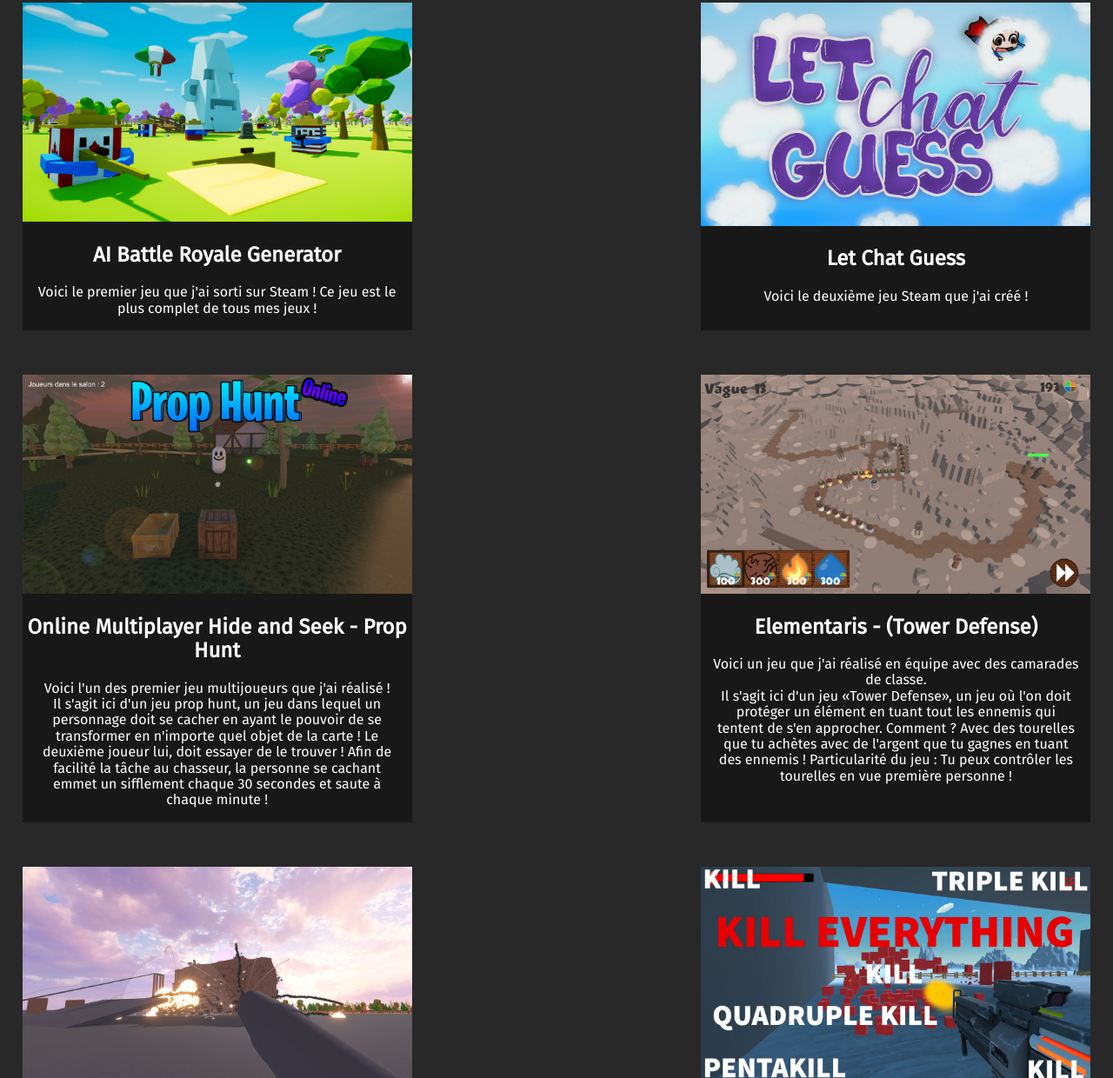
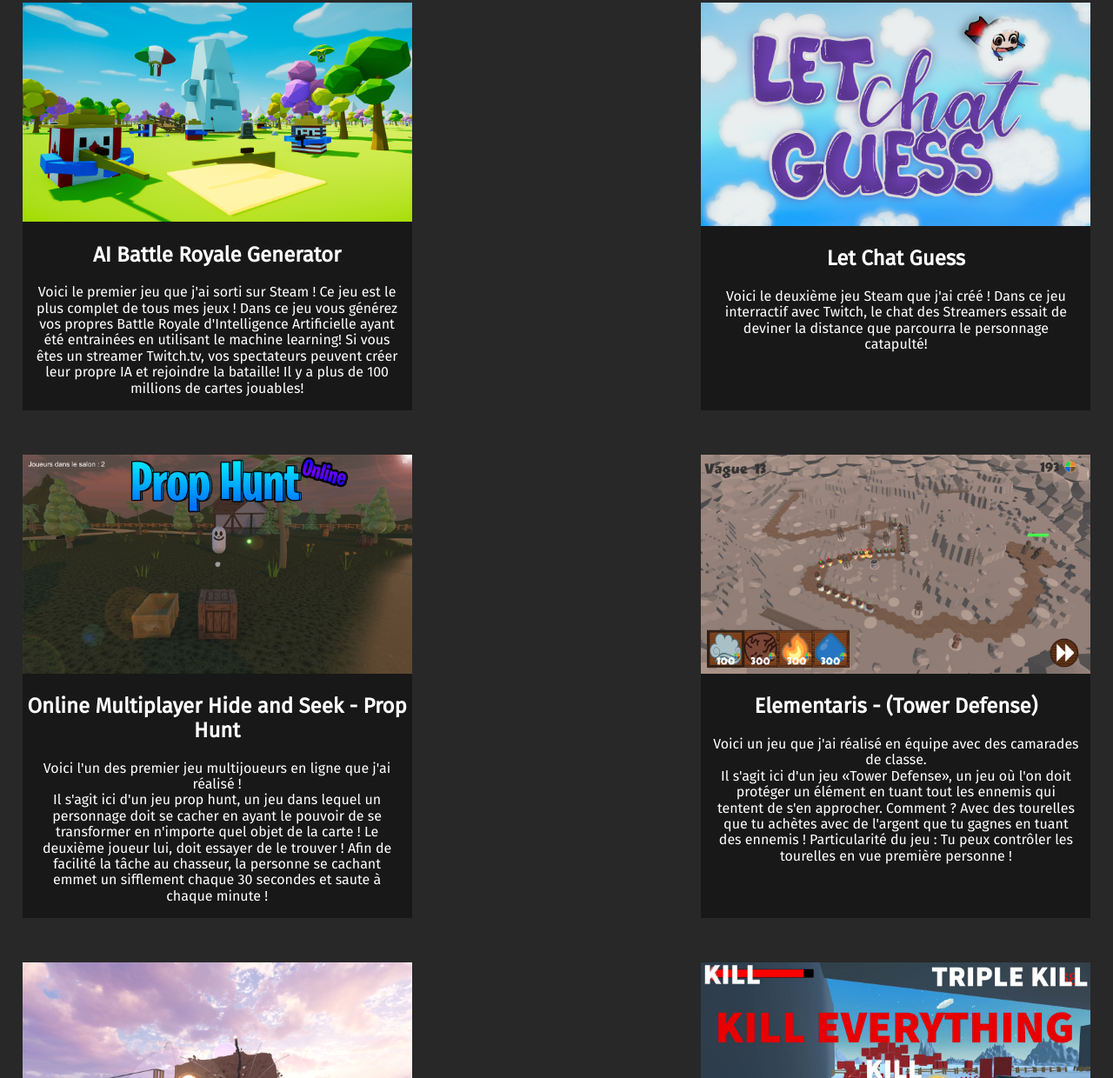
Before and after one commit to Kilz-Knight/portfolio, a plain HTML site: page index.html in a window 1280 px wide. Shown: the part 350-1590 px from the top of the page at 87% size. Drawn offline with nearby package versions, Linux system fonts and the light colour scheme.

Commit message:
Updated game description

```diff
--- a/index.html
+++ b/index.html
@@ -46,7 +46,7 @@
             <a href="https://store.steampowered.com/app/1604450/AI_Battle_Royale_Generator/" target="_blank"><img src="media/AIBR.png" alt="AI Battle Royale Generator"></a>
             <div class="txtImg">
                 <h2>AI Battle Royale Generator</h2>
-                <p>Voici le premier jeu que j'ai sorti sur Steam ! Ce jeu est le plus complet de tous mes jeux ! </p>
+                <p>Voici le premier jeu que j'ai sorti sur Steam ! Ce jeu est le plus complet de tous mes jeux ! Dans ce jeu vous générez vos propres Battle Royale d'Intelligence Artificielle ayant été entrainées en utilisant le machine learning! Si vous êtes un streamer Twitch.tv, vos spectateurs peuvent créer leur propre IA et rejoindre la bataille! Il y a plus de 100 millions de cartes jouables! </p>
             </div>
         </div>
 
@@ -54,7 +54,7 @@
             <a href="https://store.steampowered.com/app/2102200/Let_Chat_Guess/" target="_blank"><img src="media/LetChat.png" alt="Let Chat Guess"></a>
             <div class="txtImg">
                 <h2>Let Chat Guess</h2>
-                <p>Voici le deuxième jeu Steam que j'ai créé !</p>
+                <p>Voici le deuxième jeu Steam que j'ai créé ! Dans ce jeu interractif avec Twitch, le chat des Streamers essait de deviner la distance que parcourra le personnage catapulté!</p>
             </div>
         </div>
 
@@ -62,7 +62,7 @@
             <a href="https://kilz-knight.itch.io/prop-hunt" target="_blank"><img src="media/PropHunt.png" alt="Prop Hunt"></a>
             <div class="txtImg">
                 <h2>Online Multiplayer Hide and Seek - Prop Hunt</h2>
-                <p>Voici l'un des premier jeu multijoueurs que j'ai réalisé ! <br> Il s'agit ici d'un jeu prop hunt, un jeu dans lequel un personnage doit se cacher en ayant le pouvoir de se transformer en n'importe quel objet de la carte ! Le deuxième joueur lui, doit essayer de le trouver ! Afin de facilité la tâche au chasseur, la personne se cachant emmet un sifflement chaque 30 secondes et saute à chaque minute !</p>
+                <p>Voici l'un des premier jeu multijoueurs en ligne que j'ai réalisé ! <br> Il s'agit ici d'un jeu prop hunt, un jeu dans lequel un personnage doit se cacher en ayant le pouvoir de se transformer en n'importe quel objet de la carte ! Le deuxième joueur lui, doit essayer de le trouver ! Afin de facilité la tâche au chasseur, la personne se cachant emmet un sifflement chaque 30 secondes et saute à chaque minute !</p>
             </div>
         </div>
         <div class="container" id="Jeu4">
```
